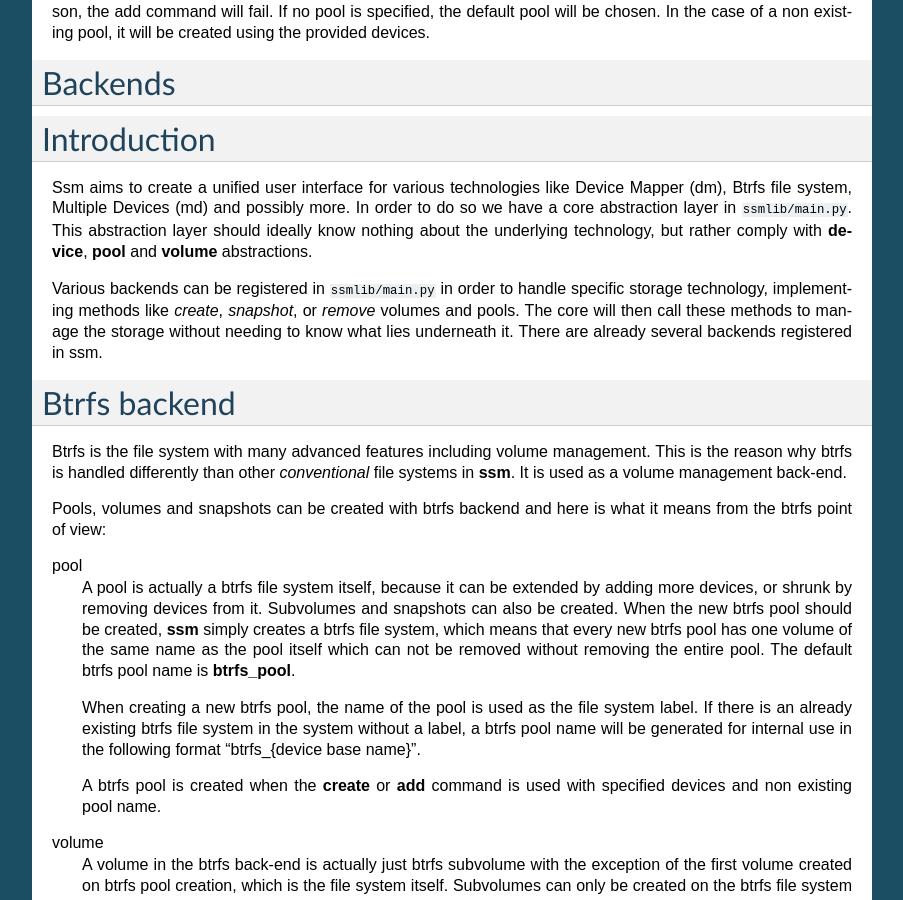
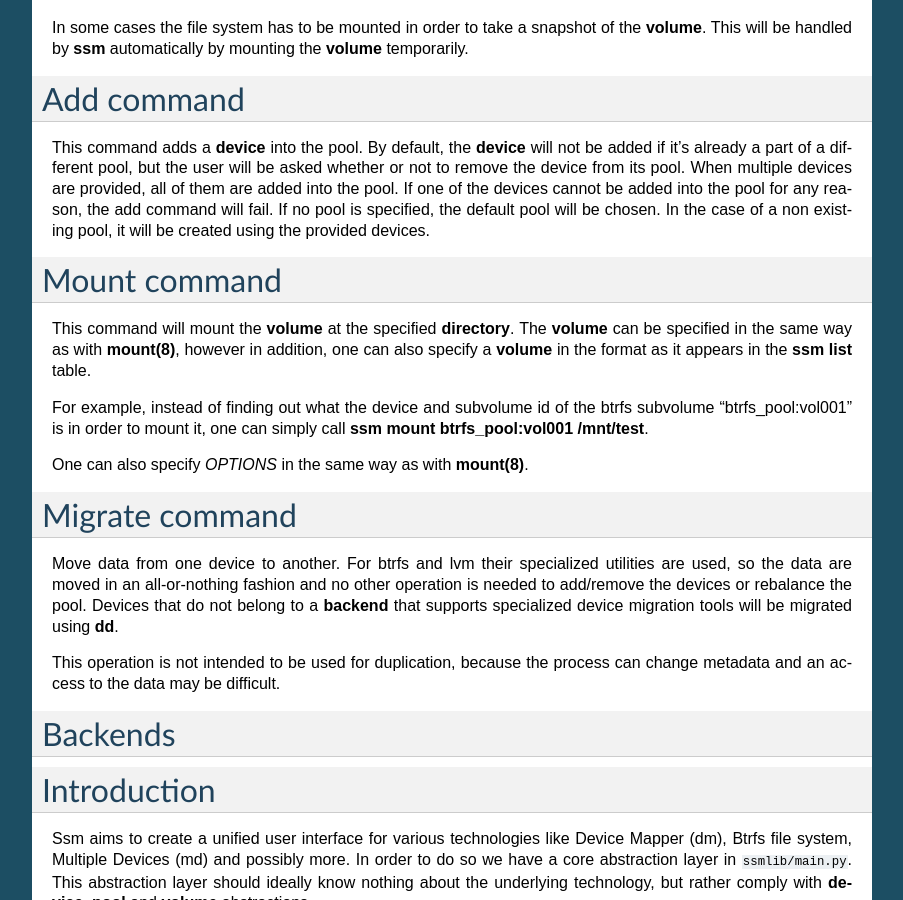
Before and after one commit to system-storage-manager/ssm, a Sphinx documentation site: the page built from doc/readme.rst, in a window 1280 px wide and 900 px high, scrolled down 3527 px. Shown: the whole window, without its empty margins (198-1101 px from the left). Built offline with Sphinx 7.4.7, drawn with Linux system fonts in a browser that asks for light colours; some of the changed text lies outside the part shown.

Commit message:
docs: add missing commands into the docs
The new migrate and info commands were missing from some parts of the
doc. Mount was missing and requirements were not up to date too.

Signed-off-by: Jan Tulak <jtulak@redhat.com>

---

Changes:
* update requirements (python modules sorted alphabeticaly, so we can
  easily detect a forgotten dependency with grep | sort | uniq)
* changed description of migrate command

```diff
--- a/doc/conf.py
+++ b/doc/conf.py
@@ -226,5 +226,8 @@
 man_pages = [
     ('manpage', 'ssm',
      u('System Storage Manager: a single tool to manage your storage'),
-     [u('Jan Ťulák <jtulak@redhat.com>, Lukáš Czerner <lczerner@redhat.com>')], 8)
+     [
+         u('Jan Ťulák <jtulak@redhat.com>'),
+         u('Lukáš Czerner <lczerner@redhat.com>')
+     ], 8)
 ]
--- a/doc/generate_usage_includes.py
+++ b/doc/generate_usage_includes.py
@@ -20,6 +20,7 @@
 SNAPSHOT_OPTIONS_INC = OPTIONS_DIR + "snapshot_options.inc"
 ADD_OPTIONS_INC = OPTIONS_DIR + "add_options.inc"
 MOUNT_OPTIONS_INC = OPTIONS_DIR + "mount_options.inc"
+MIGRATE_OPTIONS_INC = OPTIONS_DIR + "migrate_options.inc"
 
 SSM_USAGE_INC = OPTIONS_DIR + "ssm_usage.inc"
 CREATE_USAGE_INC = OPTIONS_DIR + "create_usage.inc"
@@ -31,6 +32,7 @@
 SNAPSHOT_USAGE_INC = OPTIONS_DIR + "snapshot_usage.inc"
 ADD_USAGE_INC = OPTIONS_DIR + "add_usage.inc"
 MOUNT_USAGE_INC = OPTIONS_DIR + "mount_usage.inc"
+MIGRATE_USAGE_INC = OPTIONS_DIR + "migrate_usage.inc"
 
 
 class GenerateIncludes(object):
@@ -98,6 +100,10 @@
         message = self.format_synopsis(self.ssm_parser.parser_mount)
         self._write_message(message, MOUNT_USAGE_INC)
 
+    def write_migrate_usage(self):
+        message = self.format_synopsis(self.ssm_parser.parser_migrate)
+        self._write_message(message, MIGRATE_USAGE_INC)
+
     def write_usage(self):
         self.write_ssm_usage()
         self.write_create_usage()
@@ -109,6 +115,7 @@
         self.write_snapshot_usage()
         self.write_add_usage()
         self.write_mount_usage()
+        self.write_migrate_usage()
 
     def _format_options(self, parser):
         help = parser.format_help()
@@ -154,6 +161,9 @@
         message = self._format_options(self.ssm_parser.parser_mount)
         self._write_message(message, MOUNT_OPTIONS_INC)
 
+        message = self._format_options(self.ssm_parser.parser_migrate)
+        self._write_message(message, MIGRATE_OPTIONS_INC)
+
 includes = GenerateIncludes()
 
 includes.write_option_includes()
--- a/doc/readme.rst
+++ b/doc/readme.rst
@@ -25,6 +25,10 @@
 ============
 .. include:: src/commands/list.txt
 
+Info command
+============
+.. include:: src/commands/info.txt
+
 Remove command
 ==============
 .. include:: src/commands/remove.txt
@@ -45,12 +49,23 @@
 ===========
 .. include:: src/commands/add.txt
 
+Mount command
+=============
+.. include:: src/commands/mount.txt
+
+Migrate command
+===============
+.. include:: src/commands/migrate.txt
+
+
+
 Backends
 ========
 .. include:: src/backends/backends_introduction.rst
 .. include:: src/backends/btrfs.rst
 .. include:: src/backends/lvm.rst
 .. include:: src/backends/crypt.rst
+.. include:: src/backends/multipath.rst
 
 .. include:: src/env_variables.rst
 .. include:: src/examples.rst
--- a/doc/src/commands/index.rst
+++ b/doc/src/commands/index.rst
@@ -15,3 +15,4 @@
     snapshot
     add
     mount
+    migrate
--- /dev/null
+++ b/doc/src/commands/migrate.txt
@@ -0,0 +1,8 @@
+Move data from one device to another. For btrfs and lvm their specialized
+utilities are used, so the data are moved in an all-or-nothing fashion and no
+other operation is needed to add/remove the devices or rebalance the pool.
+Devices that do not belong to a **backend** that supports specialized
+device migration tools will be migrated using **dd**.
+
+This operation is not intended to be used for duplication, because the process
+can change metadata and an access to the data may be difficult.
--- a/doc/src/requirements.rst
+++ b/doc/src/requirements.rst
@@ -35,6 +44,7 @@
 * mount
 * blkid
 * wipefs
+* dd
 
 Lvm backend
 -----------
@@ -52,3 +62,7 @@
 --------------
 * dmsetup
 * cryptsetup
+
+Multipath backend
+-----------------
+* multipath
--- a/doc/src/synopsis.rst
+++ b/doc/src/synopsis.rst
@@ -6,6 +6,8 @@
 .. include:: options/create_usage.inc
 
 .. include:: options/list_usage.inc
+
+.. include:: options/info_usage.inc
 
 .. include:: options/remove_usage.inc
 
@@ -18,3 +20,5 @@
 .. include:: options/add_usage.inc
 
 .. include:: options/mount_usage.inc
+
+.. include:: options/migrate_usage.inc
```
Also changed, not shown: other parts of doc/src/requirements.rst (+13 -4 lines), doc/src/commands/migrate.rst (added, +8 -0 lines), 2 other files.
